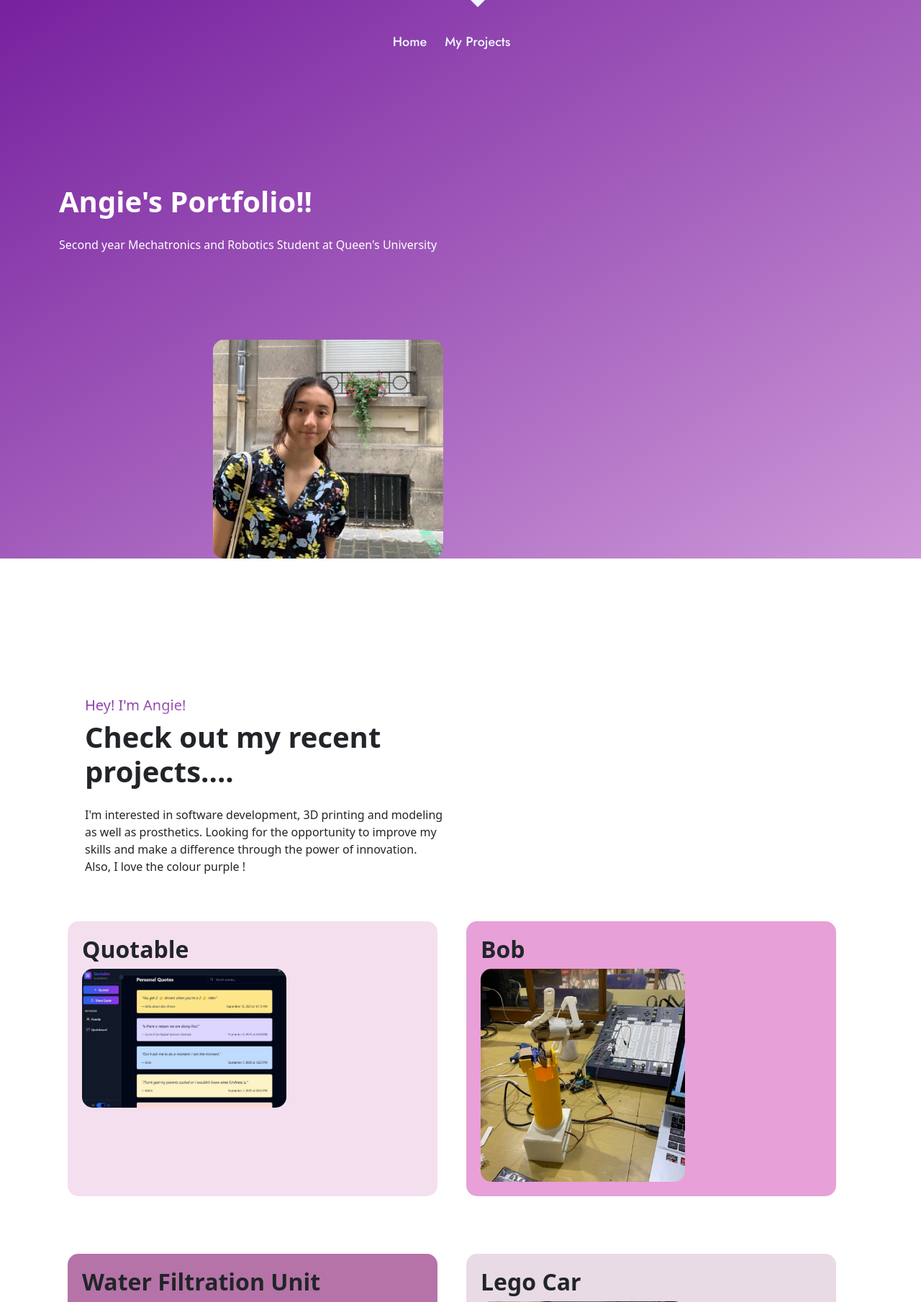
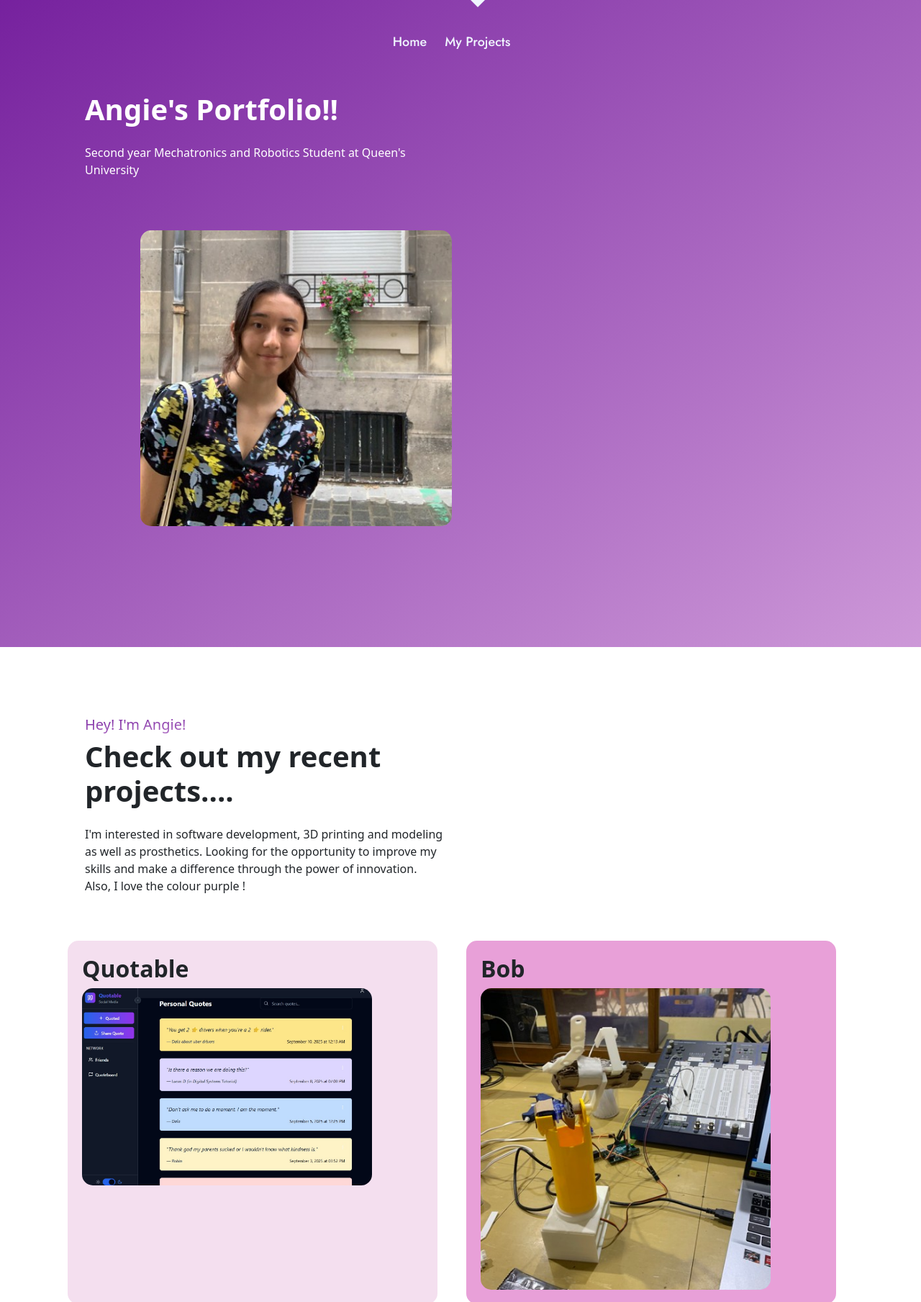
Before and after one commit to geraldbean/angies-projects, a PHP site: page / in a window 1280 px wide. Shown: the top 1809 px of the page at 72% size. Run offline with PHP 8.4, Linux system fonts and the light colour scheme; some libraries are stand-ins or nearby versions.

Commit message:
formating

```diff
--- a/HomePage/css/style.css
+++ b/HomePage/css/style.css
@@ -206,7 +206,7 @@
 
 
 /*  Header */
-.hero-header {
+/* .hero-header {
 
     margin-bottom: 6rem;
     padding: 16rem 0 0 0;
@@ -217,6 +217,14 @@
         right 0px top 50%,
         center bottom;
     background-repeat: no-repeat;
+} */
+
+/* Hero Header */
+.hero-header {
+  padding: 8rem 0; /* reduced from 16rem to make image/text align better */
+  background: linear-gradient(to bottom right, var(--primary), var(--secondary));
+  display: flex;
+  align-items: center;
 }
 
 @media (max-width: 991.98px) {
@@ -225,11 +233,20 @@
     }
 }
 
+
+/* Hero Image */
 .hero-img {
+  max-width: 85%;
+  height: auto;
+  border-radius: 15px;
+  display: block;
+}
+
+/* .hero-img {
     max-width: 60%;
     height: auto;
-    border-radius: 15px; /* optional rounded corners */
-}
+    border-radius: 15px;
+} */
 
 
 
--- a/index.html
+++ b/index.html
@@ -54,8 +54,9 @@
             </nav>
 
            <div class="container-xxl bg-primary hero-header">
-    <div class="container px-lg-10">
-        <div class="row g-5 align-items-center">
+  <div class="container px-lg-5">
+    <div class="row align-items-center justify-content-between">
+
       <!-- Left: Text -->
       <div class="col-lg-6 text-center text-lg-start">
         <h1 class="text-white mb-4 animated slideInDown">Angie's Portfolio!!</h1>
@@ -65,9 +66,10 @@
       </div>
 
       <!-- Right: Image -->
-            <div class="col-lg-6 d-flex justify-content-center justify-content-lg-end wow fadeInUp" data-wow-delay="0.3s">
+      <div class="col-lg-6 d-flex justify-content-center justify-content-lg-end align-items-center wow fadeInUp" data-wow-delay="0.3s">
         <img class="img-fluid hero-img" src="HomePage/img/me.jpg" alt="Portfolio Image">
       </div>
+
     </div>
   </div>
 </div>
```
Lines whose indentation alone changed are shown as unchanged.
